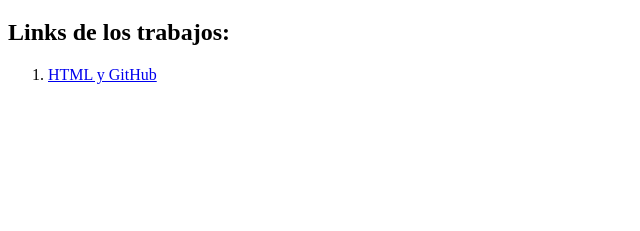
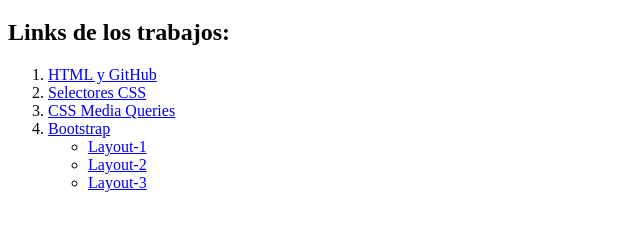
Before and after one commit to BraianC12/plataformas-moviles-entregas, a plain HTML site: page index.html in a window 1280 px wide. Shown: the part 61-292 px from the top of the page, without its empty margins (0-640 px from the left). Drawn offline with Linux system fonts and the light colour scheme.

Commit message:
Update index.html

```diff
--- a/index.html
+++ b/index.html
@@ -11,6 +11,14 @@
     <h2>Links de los trabajos: </h2>
     <ol>
         <li><a href="TP-1/index.html">HTML y GitHub</a></li>
+        <li><a href="TP-2/index.html">Selectores CSS</a></li>
+        <li><a href="TP-3/index.html">CSS Media Queries</a></li>
+        <li><a href="TP-4/">Bootstrap</a></li>
+        <ul>
+            <li><a href="TP-4/layout-1.html">Layout-1</a></li>
+            <li><a href="TP-4/layout-2.html">Layout-2</a></li>
+            <li><a href="TP-4/layout-3.html">Layout-3</a></li>
+        </ul>
     </ol>
 </body>
 </html>
```
